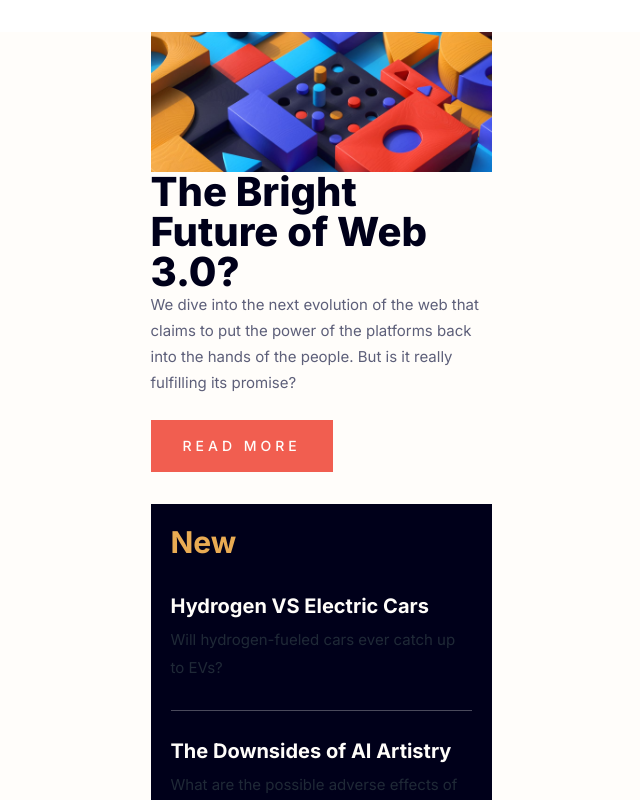
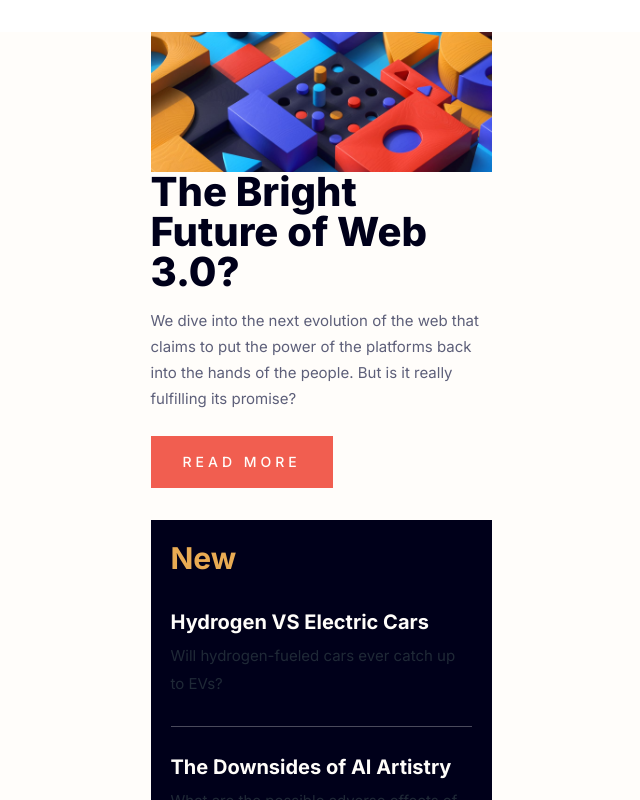
Before and after one commit to chungvuiloong/news-landing-page, a Next.js app: page / in a window 1280 px wide. Shown: the top 800 px of the page, without its empty margins (319-959 px from the left). Built offline with nearby package versions, Linux system fonts and the light colour scheme.

Commit message:
getting the paragraph top margin same as design.

```diff
--- a/src/components/Headline.tsx
+++ b/src/components/Headline.tsx
@@ -6,7 +6,7 @@ const Headline = () => {
             <div className='row-start-2 col-span-1'>
                 <h1 className='2xl:text-6xl text-[40px] text-Very-dark-blue font-extrabold leading-none'>The Bright Future of Web 3.0?</h1>
             </div>
-            <div  className='mb-8 row-start-2 col-span-1'>
+            <div  className='mb-8 2xl:mt-0 mt-4 row-start-2 col-span-1'>
                 <div className='h-full flex flex-col justify-between gap-6'>
                     <p className='text-[15px] text-Dark-grayish-blue leading-[26px]'>
                         We dive into the next evolution of the web that claims to put the power of the platforms back into the hands of the people.
```
